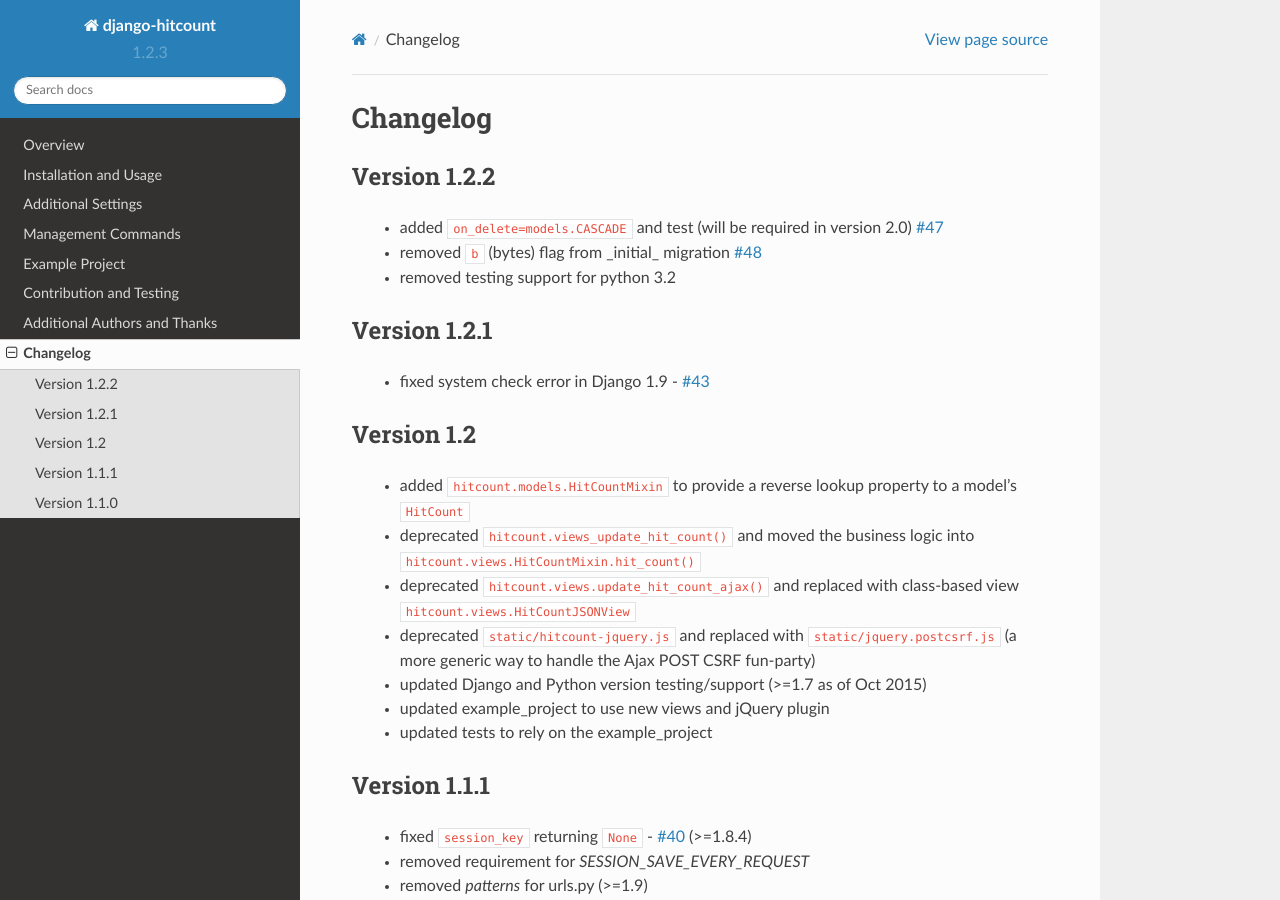
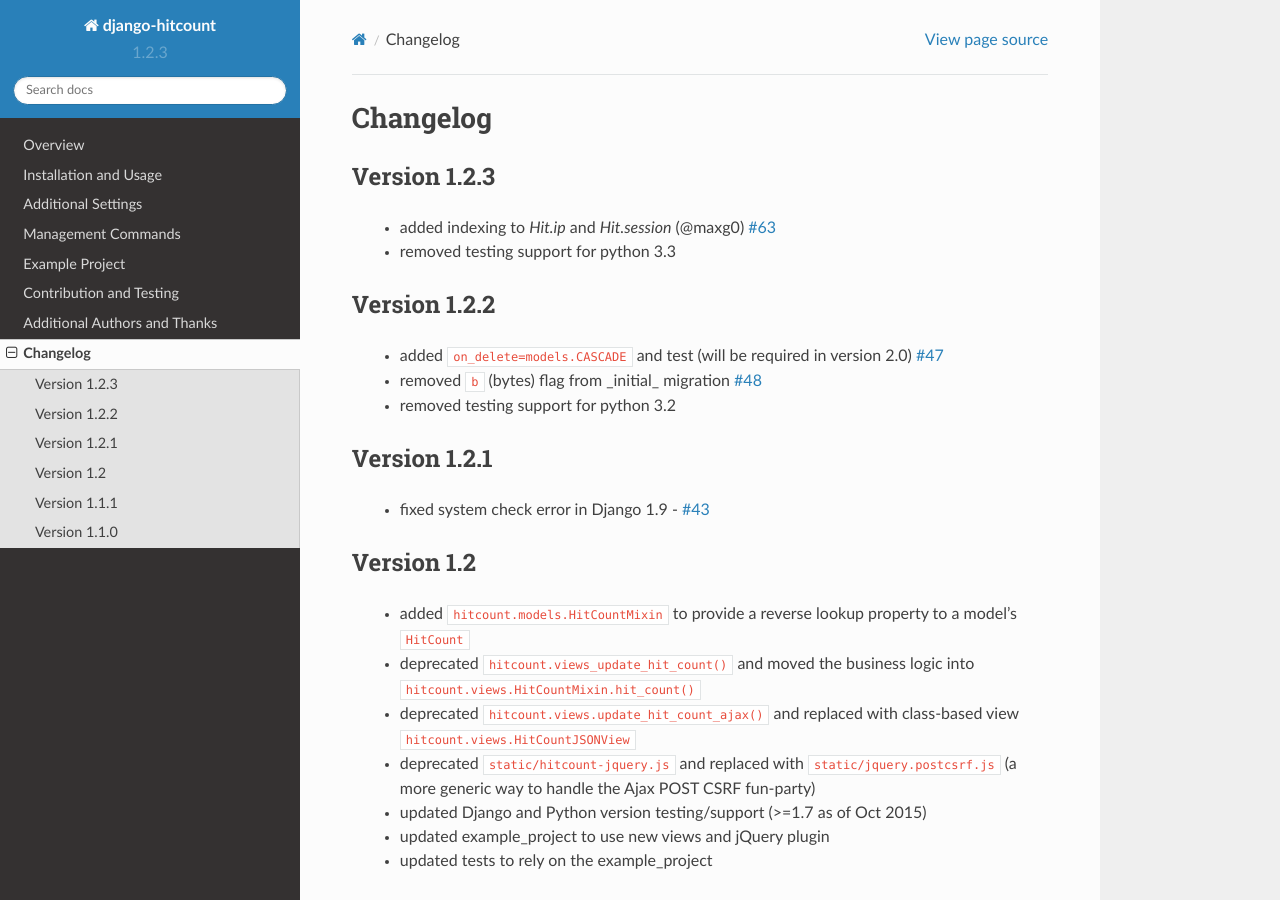
Before and after one commit to thornomad/django-hitcount, a Sphinx documentation site: the page built from docs/changelog.rst, in a window 1280 px wide and 900 px high. Built offline with Sphinx 7.4.7 and the Read the Docs theme 2.0.0, drawn with Linux system fonts in a browser that asks for light colours.

Commit message:
changelog update

```diff
--- a/docs/changelog.rst
+++ b/docs/changelog.rst
@@ -1,5 +1,11 @@
 Changelog
 =========
+
+Version 1.2.3
+-------------
+
+ * added indexing to `Hit.ip` and `Hit.session` (@maxg0) `#63`_
+ * removed testing support for python 3.3
 
 Version 1.2.2
 -------------
@@ -47,6 +53,7 @@
 
 .. note:: if you are upgrading from version 0.2 (it's so old!) the ``HitCount.object_pk`` was changed from a ``CharField`` to a ``PositiveIntegerField``.  You will have to manually fix this in your database after upgrading.
 
+.. _#63: https://github.com/thornomad/django-hitcount/issues/63
 .. _#40: https://github.com/thornomad/django-hitcount/issues/40
 .. _#43: https://github.com/thornomad/django-hitcount/issues/43
 .. _#47: https://github.com/thornomad/django-hitcount/issues/47
```
